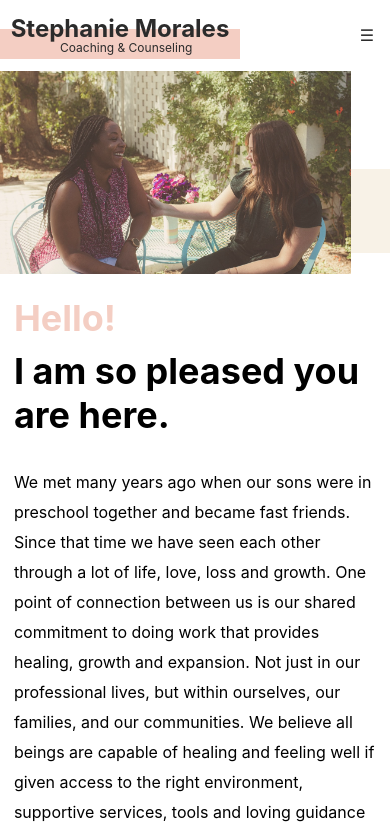
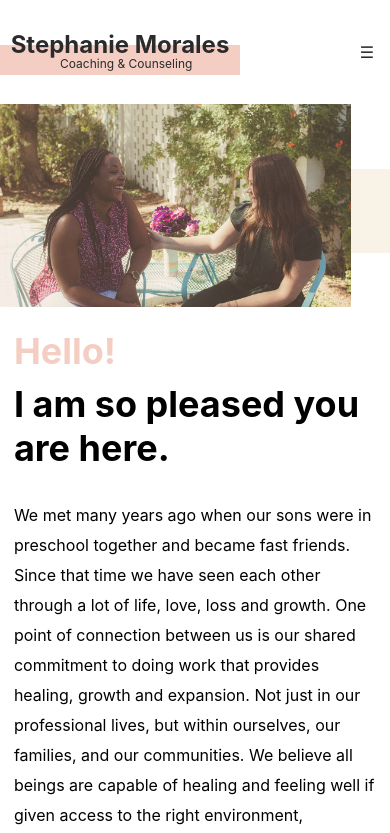
Before and after one commit to spiderthatcodes/embody, a React (Create React App) app in the folder client/: page / in a window 390 px wide. Shown: the top 833 px of the page. Built offline with nearby package versions, Linux system fonts and the light colour scheme.

Commit message:
mobile changes

```diff
--- a/client/src/components/Layout/Layout.tsx
+++ b/client/src/components/Layout/Layout.tsx
@@ -1,11 +1,18 @@
-import React, { FC, ReactNode } from 'react';
+import { FC, ReactNode } from 'react';
 import Nav from '../Nav/Nav';
 import Footer from '../Footer/Footer';
 import { Container, Content } from './style';
 
-const Layout: FC<{ children: ReactNode }> = ({ children }) => (
+type LayoutType = {
+    children: ReactNode,
+    isMobile?: boolean
+}
+
+const Layout: FC<LayoutType> = ({ children, isMobile }) => (
+
+
     <Container>
-        <Nav />
+        <Nav isMobile={isMobile} />
         <Content>{children}</Content>
         <Footer />
     </Container>
--- a/client/src/components/Nav/Nav.tsx
+++ b/client/src/components/Nav/Nav.tsx
@@ -1,4 +1,4 @@
-import { FC, useRef, useState } from 'react';
+import { FC, useState } from 'react';
 import { Link, useLocation } from 'react-router-dom';
 import Logo from '../Logo/Logo';
 import {
@@ -10,17 +10,16 @@ import {
     Dropdown,
 } from './style';
 
-const Nav: FC = () => {
+const Nav: FC<{ isMobile?: boolean }> = ({ isMobile }) => {
     const [dropdownOpen, setDropdownOpen] = useState(false);
     const location: any = useLocation();
-    const windowSize = useRef([window.innerWidth]);
 
     return (
-        <Container>
+        <Container isMobile={isMobile} >
             <LogoContainer>
                 <Logo />
             </LogoContainer>
-            {windowSize.current[0] > 900 ? (
+            {!isMobile ? (
                 <LinkContainer>
                     <Link to='/about'>
                         <span
--- a/client/src/components/Nav/style.ts
+++ b/client/src/components/Nav/style.ts
@@ -1,13 +1,11 @@
 import styled from 'styled-components';
 import { colors } from '../../theme';
 
-export const Container = styled.div`
+export const Container = styled.div<{ isMobile?: boolean }>`
     display: flex;
-    padding: 20px 20px 20px 0;
     align-items: center;
-    @media (max-width: 900px) {
-        padding: 10px 0 10px 0;
-    }
+    ${({ isMobile }) => isMobile && 'height: 10vh;'}
+    padding: ${({ isMobile }) => (isMobile ? '10px 0 10px 0' : '20px 20px 20px 0')}
 `;
 
 export const LinkContainer = styled.div`
--- a/client/src/pages/Home/Home.tsx
+++ b/client/src/pages/Home/Home.tsx
@@ -1,5 +1,7 @@
 import { FC, useRef } from 'react';
 import { useNavigate } from 'react-router-dom';
+import { useSelector } from 'react-redux';
+import { RootState } from '../../app/store';
 import Layout from '../../components/Layout/Layout';
 import TICSection from '../../components/TICSection/TICSection';
 import chatting from '../../resources/chatting.png';
@@ -26,11 +28,16 @@ import {
     Stripe,
 } from './style';
 
+
 const Home: FC = () => {
     const navigate = useNavigate();
     const windowSize = useRef([window.innerWidth]);
+    const isMobile = useSelector((store: RootState) => store?.isMobile?.isMobile);
+
+    console.log(isMobile)
+
     return (
-        <Layout>
+        <Layout isMobile={isMobile}>
             <ImagePanel>
                 <Image
                     src={chatting}
```
